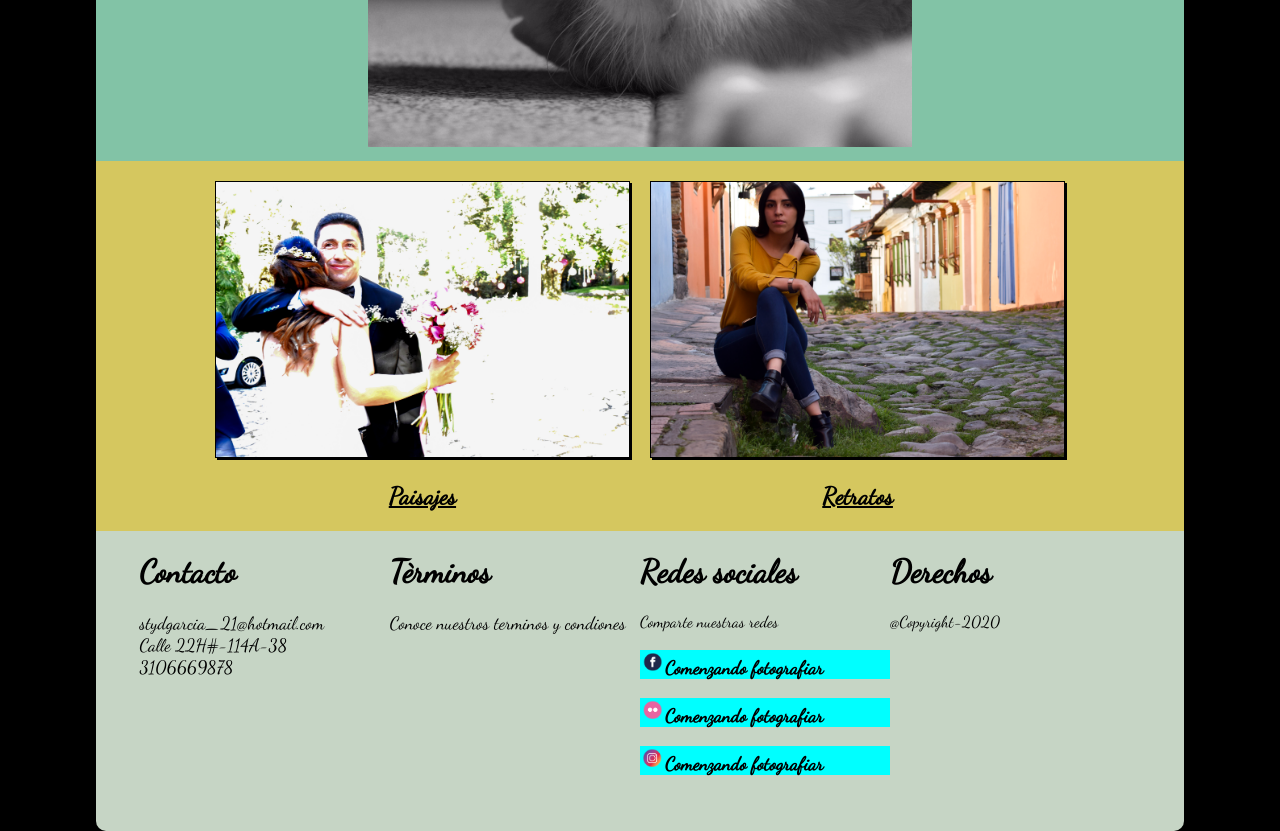
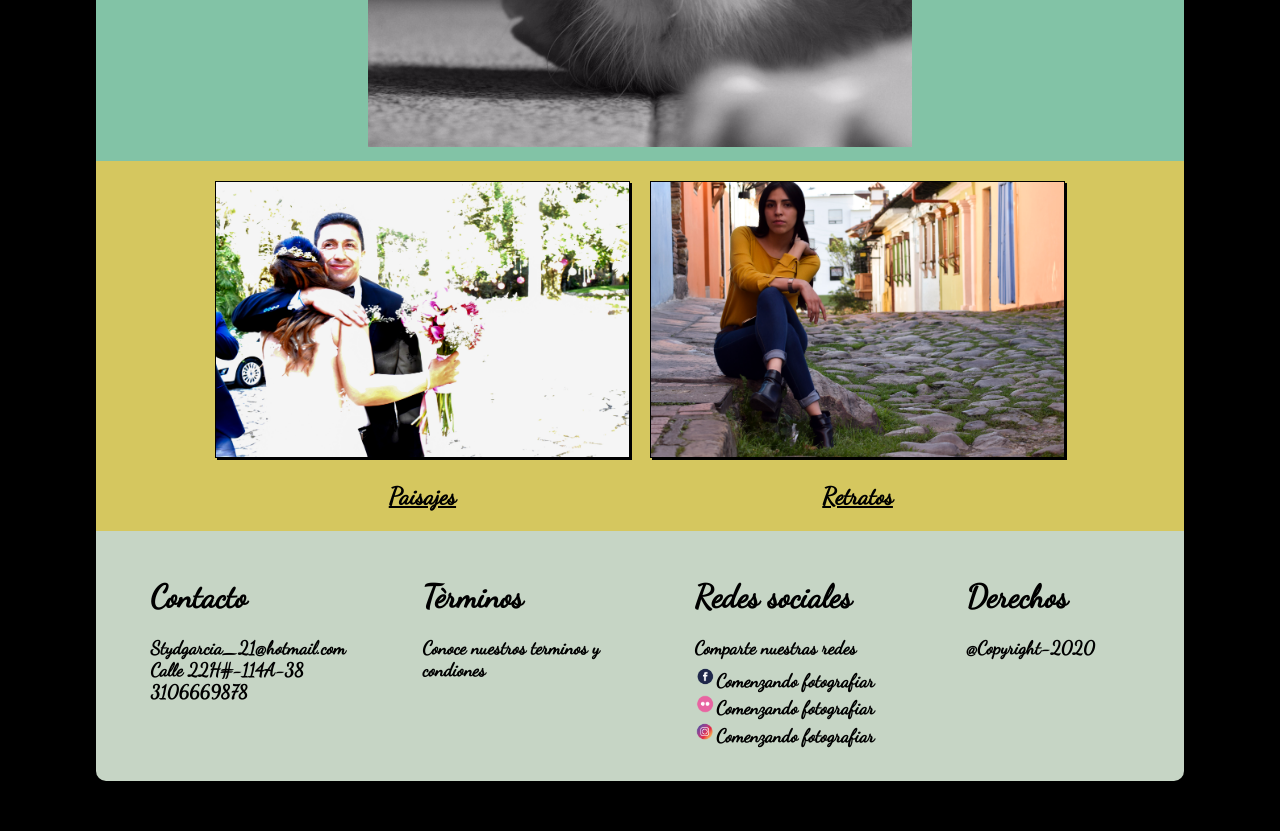
Before and after one commit to Steven-Anomalia/Portafolio, a plain HTML site: page index.html in a window 1280 px wide. Shown: the part 341-1172 px from the top of the page. After the commit the page ends 1122 px from the top, so only its background shows below. Drawn offline with Linux system fonts and the light colour scheme.

Commit message:
ajaustes de footer (redes sociales)

```diff
--- a/css/stilo.css
+++ b/css/stilo.css
@@ -118,7 +118,7 @@ header{
 
 footer{
 	width: 100%;
-	height: 300px;
+	height: 250px;
 	margin: 0 auto;
 	display: flex;
 	justify-content: center;
@@ -127,40 +127,44 @@ footer{
 	border-bottom-right-radius: 10px;
 
 }
-.caja-1, .caja-2, .caja-3, .caja-4{
+.caja-1, .caja-2, .caja-4{
 display: inline-block;
 width: 23%;
-margin:  o;
-height: 150px;
-
+margin:auto;
+height: 200px;
+	padding-left: 5%;
 }
 .caja-1 h1,p{
 	color:black;
 }
-.caja-1 p{
-	font-size:18px
-}
 .caja-2 h1{
 	color: black;
 }
-.caja-2 p{
-	font-size:18px
+.caja-3 {
+width: 23%;
+margin:auto;
+height: 200px;
+padding-left: 5%;
+}
+.caja-3 img{
+	width: 10%;
 }
 .caja-3 h1{
 	color: black;
+	float:inherit;
+	width: 100%;
+	height:auto;
 }
-.caja-3{
-	margin:0px;
-}
-.caja-3 img{
-	width: 10%;
-
+.caja-3 h3{
+	width: 100%;
+	height: 10px;
 }
 .red-1, .red-2, .red-3{
 	width: 100%;
-	background-color: aqua;
+	height: 9px;
 	padding: 0px;
-
+	margin: auto;
+	display: block;
 }
 .caja-4 h1{
 	color: black;
--- a/index.html
+++ b/index.html
@@ -42,17 +42,18 @@
 <footer>
   <div class="caja-1">
   	<h1>Contacto</h1>
-  	<p>stydgarcia_21@hotmail.com<br>
+  	<h3>Stydgarcia_21@hotmail.com<br>
   	   Calle 22H#-114A-38 <br>
-  	   3106669878</p>
+  	   3106669878</h3>
   </div>
   <div class="caja-2">
   	<h1>Tèrminos</h1>
-  	<p>Conoce nuestros terminos y condiones</p>
+  	<h3>Conoce nuestros terminos y condiones</h3>
   </div>
   <div class="caja-3">
   	<h1>Redes sociales</h1>
-  	<p>Comparte nuestras redes</p>
+  	       <h3>Comparte nuestras redes</h3>
+
   	      <div class="red-1">
   	   	    <h3> <img src="ima/face.png">Comenzando fotografiar</h3>
   	      </div>
@@ -62,11 +63,10 @@
   	      <div class="red-3">
   	        <h3><img src="ima/insta.png">Comenzando fotografiar</h3>
   	      </div>
-
   </div>
   <div class="caja-4">
   	<h1>Derechos</h1>
-  	<p> @Copyright-2020</p>
+  	<h3> @Copyright-2020</h3>
   </div>
 
 </footer>
```
Lines whose indentation alone changed are shown as unchanged.
